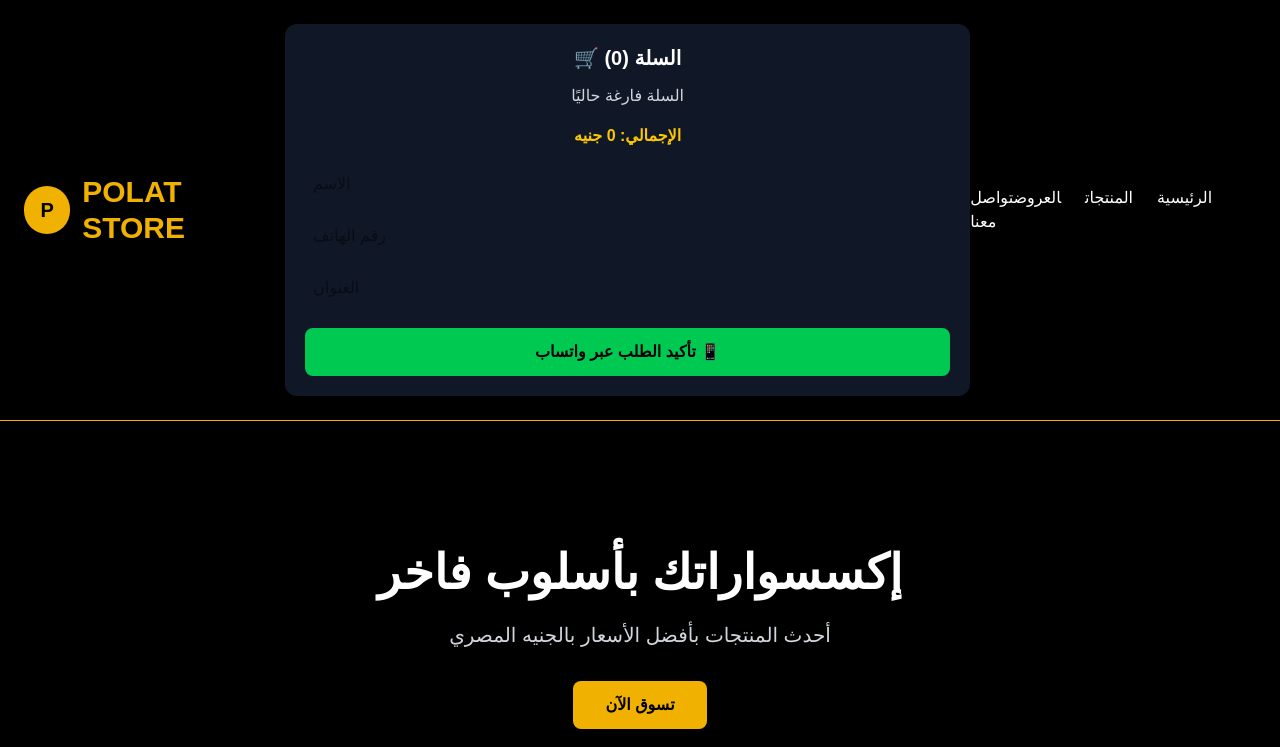
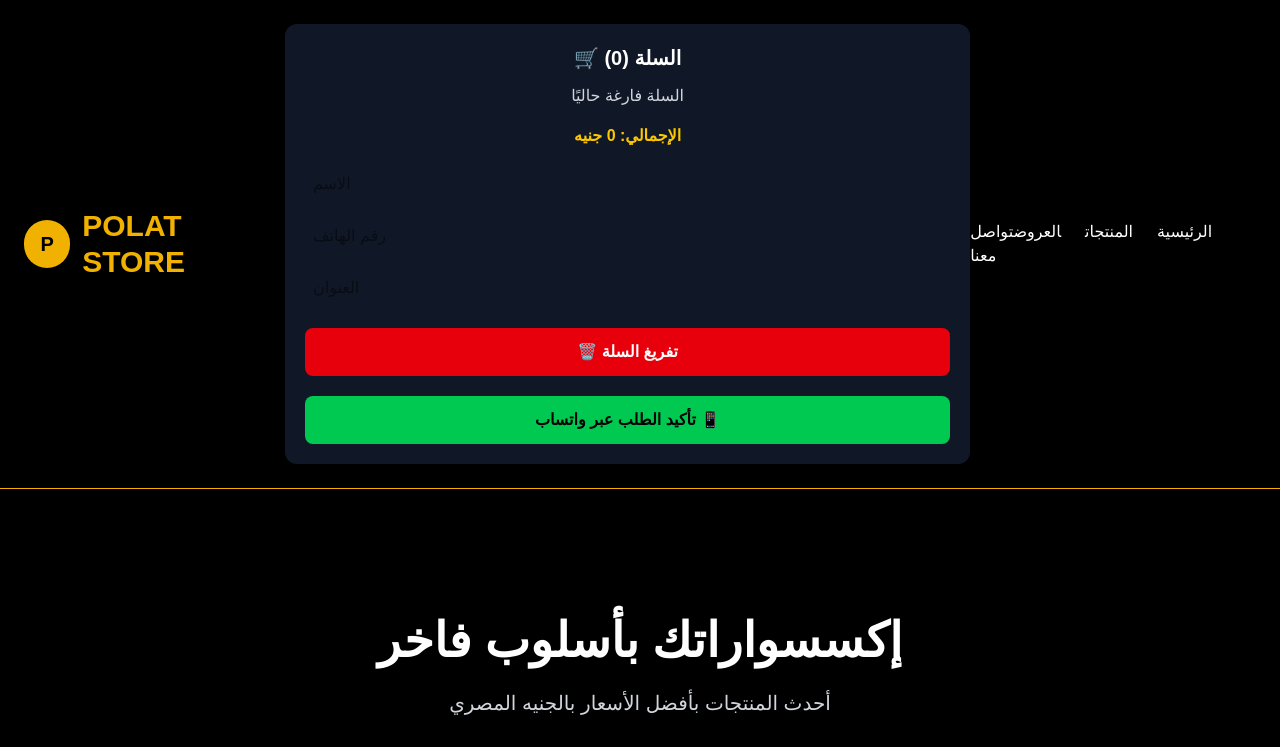
Before and after one commit to HusseinSyr-s7s/polat-store, a Next.js app: page / in a window 1280 px wide. Shown: the top 747 px of the page. Built offline with nearby package versions, Linux system fonts and the light colour scheme.

Commit message:
add clear cart button

```diff
--- a/app/components/Cart.tsx
+++ b/app/components/Cart.tsx
@@ -64,7 +64,12 @@ const [address, setAddress] = useState("");
   onChange={(e) => setAddress(e.target.value)}
   className="w-full mt-3 p-2 rounded text-black"
 />
-
+<button
+  onClick={() => setCartItems([])}
+  className="block w-full bg-red-600 text-white font-bold px-5 py-3 rounded-lg mt-5"
+>
+  🗑️ تفريغ السلة
+</button>
       <button
   onClick={() => {
     const message = `طلب جديد من POLAT STORE
```
